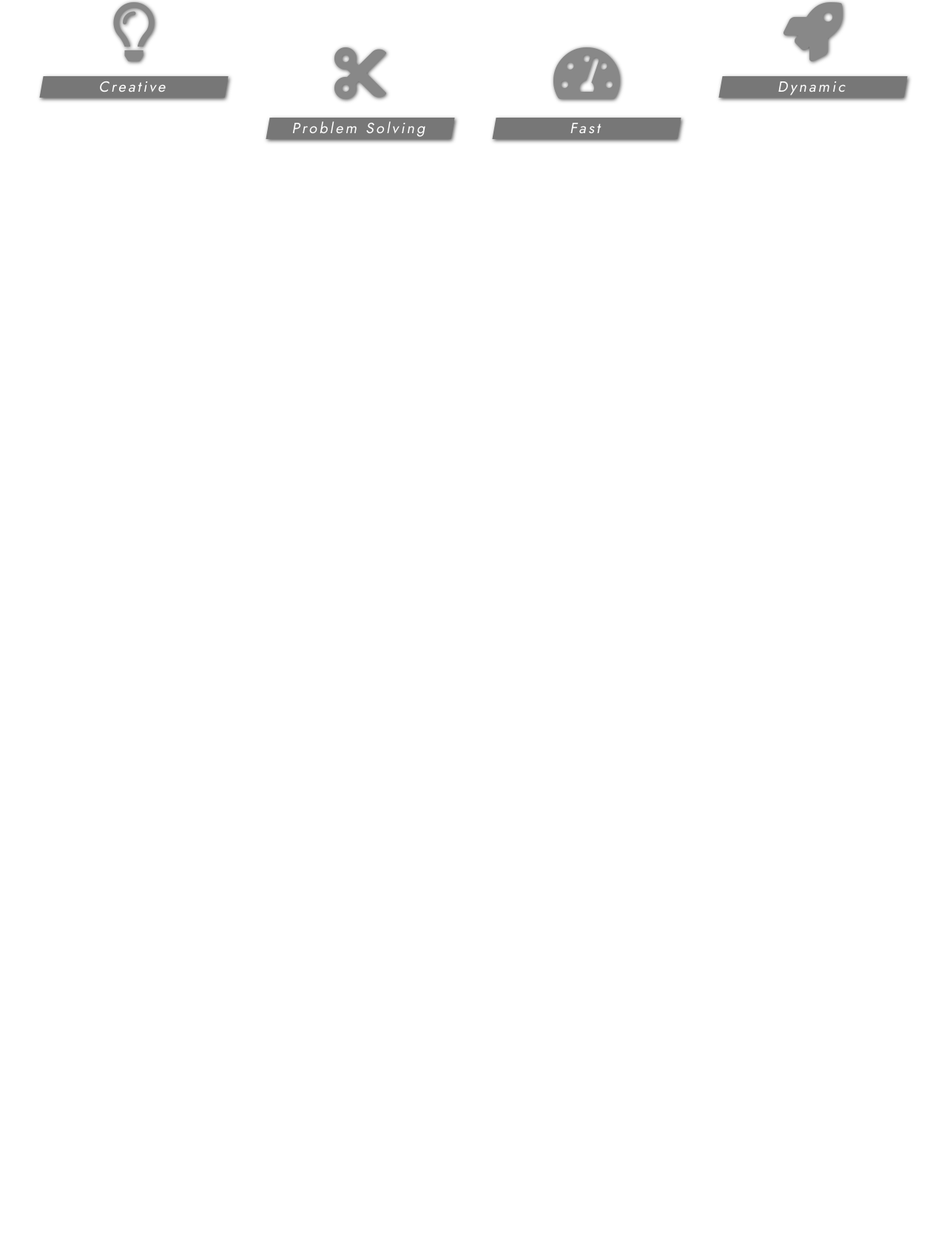
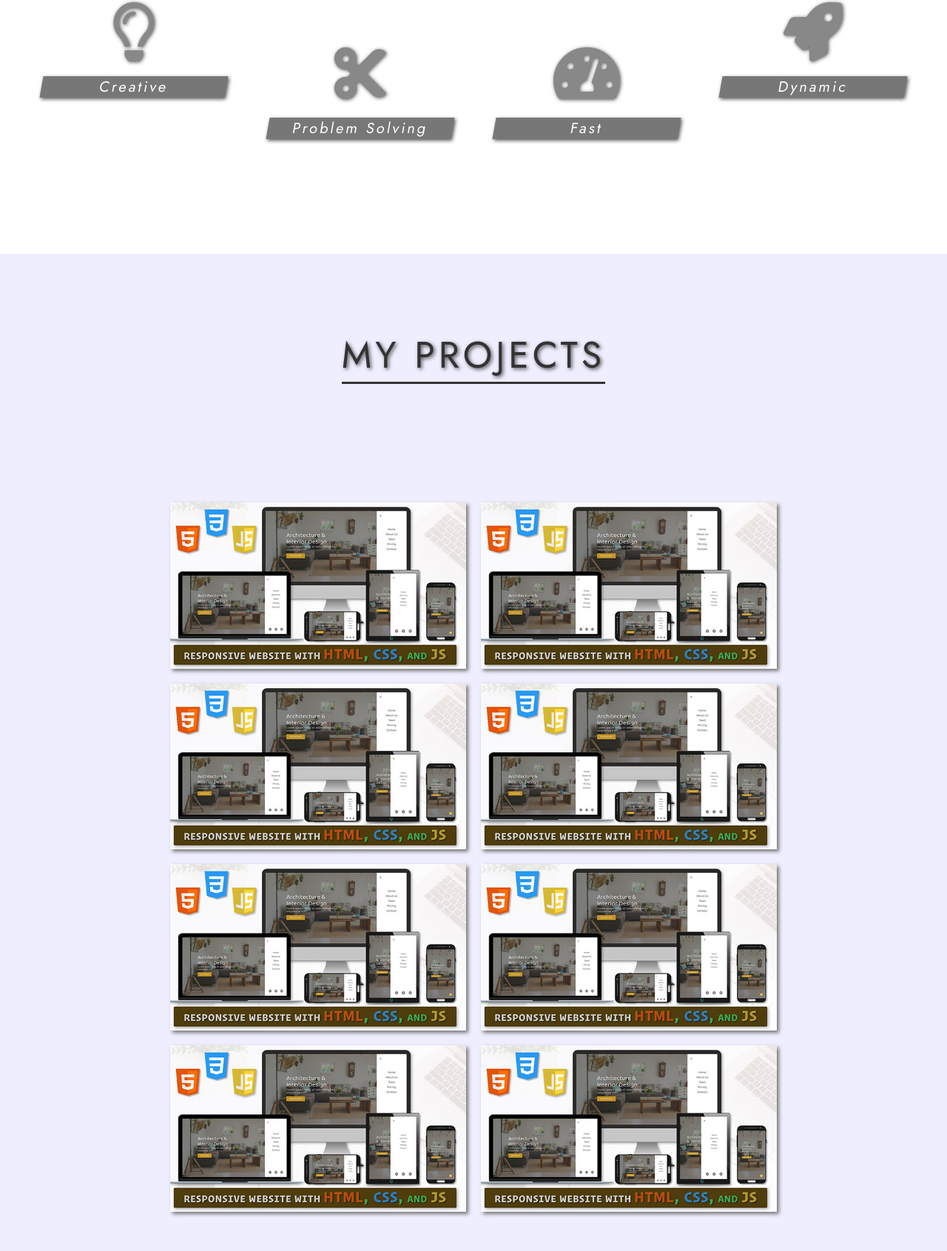
Before and after one commit to Bhaveshvaru/portfolio, a plain HTML site: page index.html in a window 1280 px wide. Shown: the part 1598-3289 px from the top of the page at 74% size. Before the commit the page ends 1941 px from the top, so only its background shows below. Drawn offline with Linux system fonts and the light colour scheme.

Commit message:
added projects section

```diff
--- a/index.html
+++ b/index.html
@@ -110,9 +110,105 @@
       </div>
     </section>
     <!-- End of section 2 -->
+    <!-- section 3 -->
+    <section class="section-3">
+      <h1 class="section-3-heading">My Projects</h1>
+       <div class="projects-wrapper">
+
+         <div class="project">
+           <div class="project-text">
+             <h2 class="project-name">
+               Music Player
+             </h2>
+             <h4 class="project-technologies">React/styled components</h4>
+           </div>
+           <img src="/images/project-1.jpg" alt="project" class="project-img">
+           <a href="https://bhaveshvaru.github.io/react-music-app/" class="project-link" target="_blank">GO to Project</a>
+         </div>
+
+         <div class="project">
+          <div class="project-text">
+            <h2 class="project-name">
+              E-Commerce Webapp
+            </h2>
+            <h4 class="project-technologies">React/Redux/Node/Mongodb</h4>
+          </div>
+          <img src="/images/project-1.jpg" alt="project" class="project-img">
+          <a href="#" class="project-link" target="_blank">GO to Project</a>
+        </div>
+
+        <div class="project">
+          <div class="project-text">
+            <h2 class="project-name">
+             Ignite App
+            </h2>
+            <h4 class="project-technologies">React/Redux/styled components</h4>
+          </div>
+          <img src="/images/project-1.jpg" alt="project" class="project-img">
+          <a href="https://ignite-app.netlify.app/" class="project-link" target="_blank">GO to Project</a>
+        </div>
+
+        <div class="project">
+          <div class="project-text">
+            <h2 class="project-name">
+              Capture Portfofio
+            </h2>
+            <h4 class="project-technologies">React/styled components</h4>
+          </div>
+          <img src="/images/project-1.jpg" alt="project" class="project-img">
+          <a href="https://react-portfolio-capture1.netlify.app/" class="project-link" target="_blank">GO to Project</a>
+        </div>
+
+        <div class="project">
+          <div class="project-text">
+            <h2 class="project-name">
+              Covid Tracker
+            </h2>
+            <h4 class="project-technologies">React/Chartjs</h4>
+          </div>
+          <img src="/images/project-1.jpg" alt="project" class="project-img">
+          <a href="https://coronatracker-bhaveshvaru.netlify.app/" class="project-link" target="_blank">GO to Project</a>
+        </div>
+
+        <div class="project">
+          <div class="project-text">
+            <h2 class="project-name">
+              Music Player
+            </h2>
+            <h4 class="project-technologies">React/styled components</h4>
+          </div>
+          <img src="/images/project-1.jpg" alt="project" class="project-img">
+          <a href="#" class="project-link" target="_blank">GO to Project</a>
+        </div>
+
+        <div class="project">
+          <div class="project-text">
+            <h2 class="project-name">
+              Music Player
+            </h2>
+            <h4 class="project-technologies">React/styled components</h4>
+          </div>
+          <img src="/images/project-1.jpg" alt="project" class="project-img">
+          <a href="#" class="project-link" target="_blank">GO to Project</a>
+        </div>
+
+        <div class="project">
+          <div class="project-text">
+            <h2 class="project-name">
+              Music Player
+            </h2>
+            <h4 class="project-technologies">React/styled components</h4>
+          </div>
+          <img src="/images/project-1.jpg" alt="project" class="project-img">
+          <a href="#" class="project-link" target="_blank">GO to Project</a>
+        </div>
+
+       </div>
+    </section>
+    <!-- End section 3 -->
 
 
-  </div>
+
 
     <script src="./index.js"></script>
 </body>
--- a/style.css
+++ b/style.css
@@ -188,3 +188,89 @@ bottom:-0.3rem;
 .service:last-child{
     align-self: flex-start;
 }
+
+.section-3{
+    width: 100%;
+    height:100%;
+    padding: 10rem 0;
+    background-color: #eef;
+    display: flex;
+    flex-direction: column;
+    align-items:center;
+}
+.section-3-heading{
+    font-size: 5rem;
+    color: #333;
+    text-transform: uppercase;
+    letter-spacing: .5rem;
+    margin-bottom: 15rem;
+    border-bottom: .3rem solid #333;
+    text-shadow: .2rem .2rem .5rem #555;
+}
+.projects-wrapper{
+    width:80%;
+    display: flex;
+    justify-content: center;
+    align-items: center;
+    flex-wrap:wrap;
+}
+.project{
+    display: flex;
+    flex-direction: column;
+    justify-content: center;
+    align-items: center;
+    margin:1rem;
+    background-color: #fff;
+    box-shadow: .3rem .3rem .5rem #777;
+    position: relative;
+    overflow:hidden;
+}
+.project-text{
+    text-align: center;
+    letter-spacing: .1rem;
+    position: absolute;
+    top:-10rem;
+    z-index: 10;
+}
+.project-name{
+    font-size: 3rem;
+    font-weight: 700;
+    color: #333;
+    text-transform: uppercase;
+}
+.project-technologies{
+    font-size:1.8rem;
+    color: #e41c6f;
+}
+.project-img{
+    width: 40rem;
+    transition: opacity .3s;
+}
+.project-link{
+    font-size: 2rem;
+    font-weight: 500;
+    color: #333;
+    letter-spacing: .1rem;
+    border: .3rem solid #e41c6f;
+    padding: 0 1rem ;
+    background-color: #fff;
+    position: absolute;
+    bottom: -5rem;
+    transition: bottom .3s .3s;
+}
+.project:hover .project-text{
+    top:5rem;
+    transition: top .3s ;
+}
+.project:hover .project-link{
+bottom: 5rem;
+transition: bottom .3s .3s;
+}
+.project:hover .project-img{
+    opacity: .2;
+}
+
+.project:hover{
+    box-shadow: 1rem 1rem 1rem #777;
+    transition: box-shadow .5s;
+}
```
